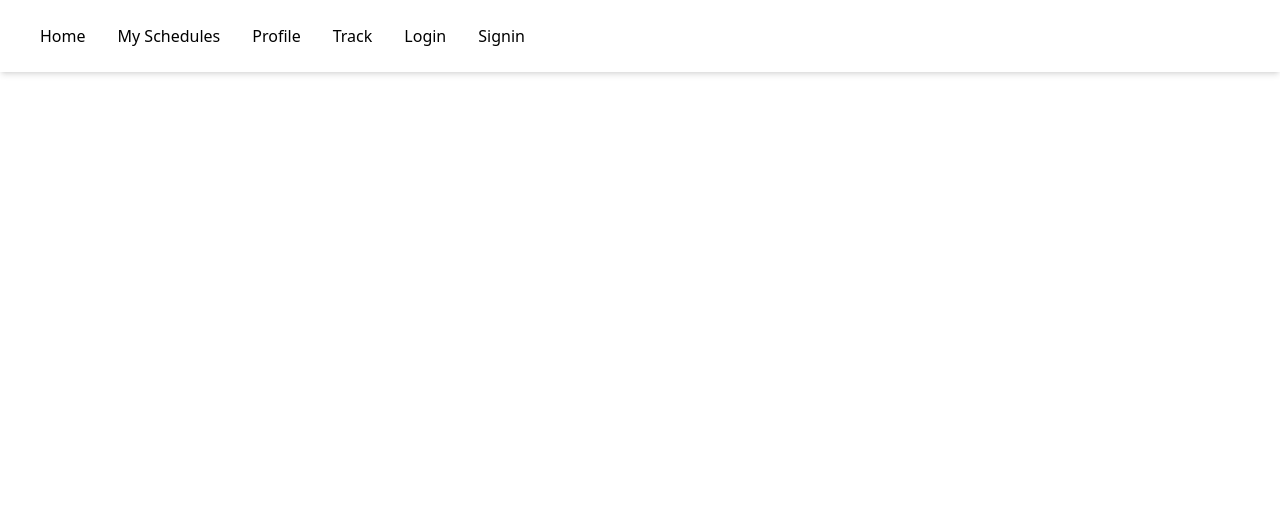
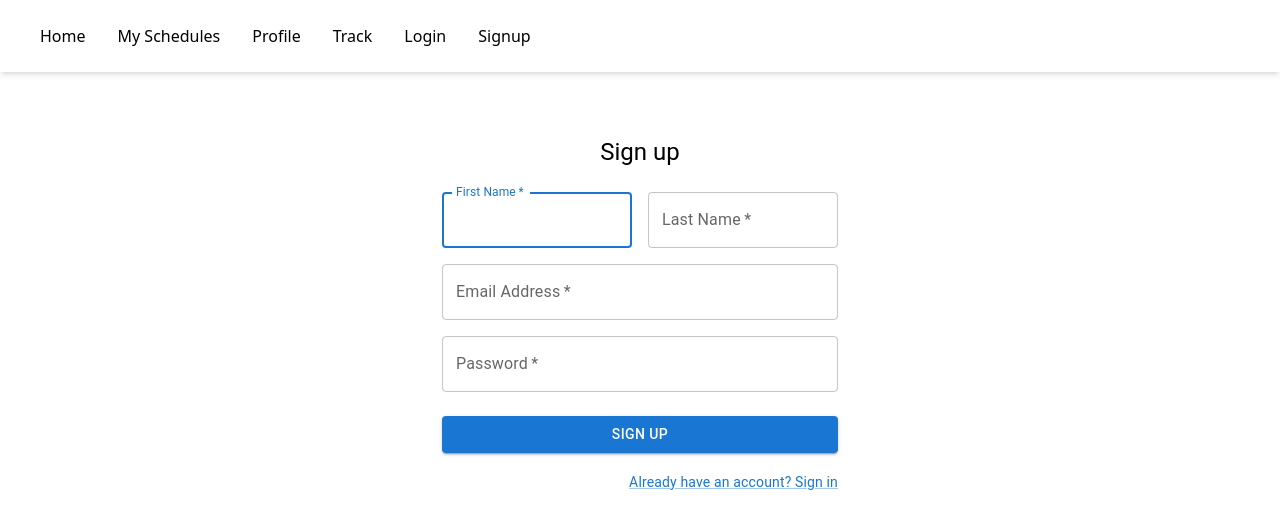
Before and after one commit to CS320-group-B/CS320-project, a React (Create React App) app in the folder client/: page /signup in a window 1280 px wide. Shown: the top 528 px of the page. Built offline with nearby package versions, Linux system fonts and the light colour scheme.

Commit message:
changing signin to signup

```diff
--- a/client/src/App.tsx
+++ b/client/src/App.tsx
@@ -5,7 +5,7 @@ import Home from "./components/Home/Home";
 import Profile from "./components/Profile/Profile";
 import Schedule from "./components/Schedule/Schedule";
 import Login from "./components/Login/Login";
-import Signin from "./components/Signin/Signin";
+import Signup from "./components/Signup/Signup";
 
 
 export default function App() {
@@ -18,7 +18,7 @@ export default function App() {
         <Route path="/schedule" element={<Schedule />} />
         <Route path="/track" element={<Flow />} />
         <Route path="/login" element={<Login />} />
-        <Route path="/signin" element={<Signin />} />
+        <Route path="/signup" element={<Signup />} />
 
       </Routes>
 
--- a/client/src/components/Navbar/Navbar.tsx
+++ b/client/src/components/Navbar/Navbar.tsx
@@ -2,7 +2,7 @@ import { useLocation } from 'react-router-dom'
 
 function Navbar() {
   const location = useLocation();
-  const routes = [{ name: 'Home', path: '/' }, { name: 'My Schedules', path: '/Schedule' }, { name: 'Profile', path: '/Profile' }, { name: 'Track', path: '/Track' }, { name: 'Login', path: '/Login' },{ name: 'Signin', path: '/Signin' }];
+  const routes = [{ name: 'Home', path: '/' }, { name: 'My Schedules', path: '/Schedule' }, { name: 'Profile', path: '/Profile' }, { name: 'Track', path: '/Track' }, { name: 'Login', path: '/Login' },{ name: 'Signup', path: '/Signup' }];
   return (
     <div>
       <ul id="nav" className="py-4 shadow-md flex px-6">
--- a/client/src/components/Signin/Signin.tsx
+++ b/client/src/components/Signup/Signup.tsx
@@ -10,7 +10,7 @@ import {
     Link
   } from "@mui/material";
 
-const Signin = () => {
+const Signup = () => {
     const handleSubmit = (event: React.FormEvent<HTMLFormElement>) => {
         event.preventDefault();
         const data = new FormData(event.currentTarget);
@@ -99,4 +99,4 @@ const Signin = () => {
           </Container>
       );
 }
-export default Signin;
+export default Signup;
```
